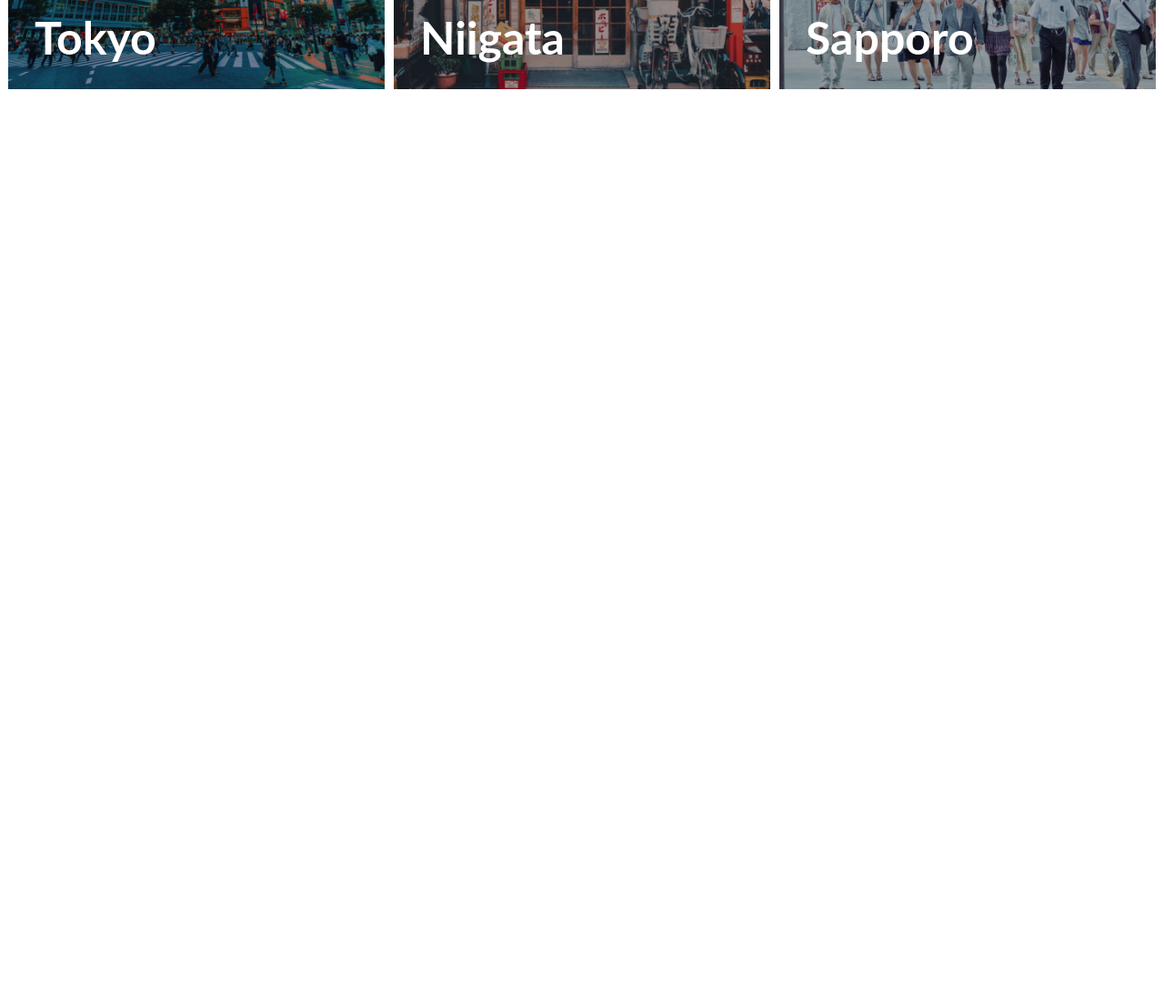
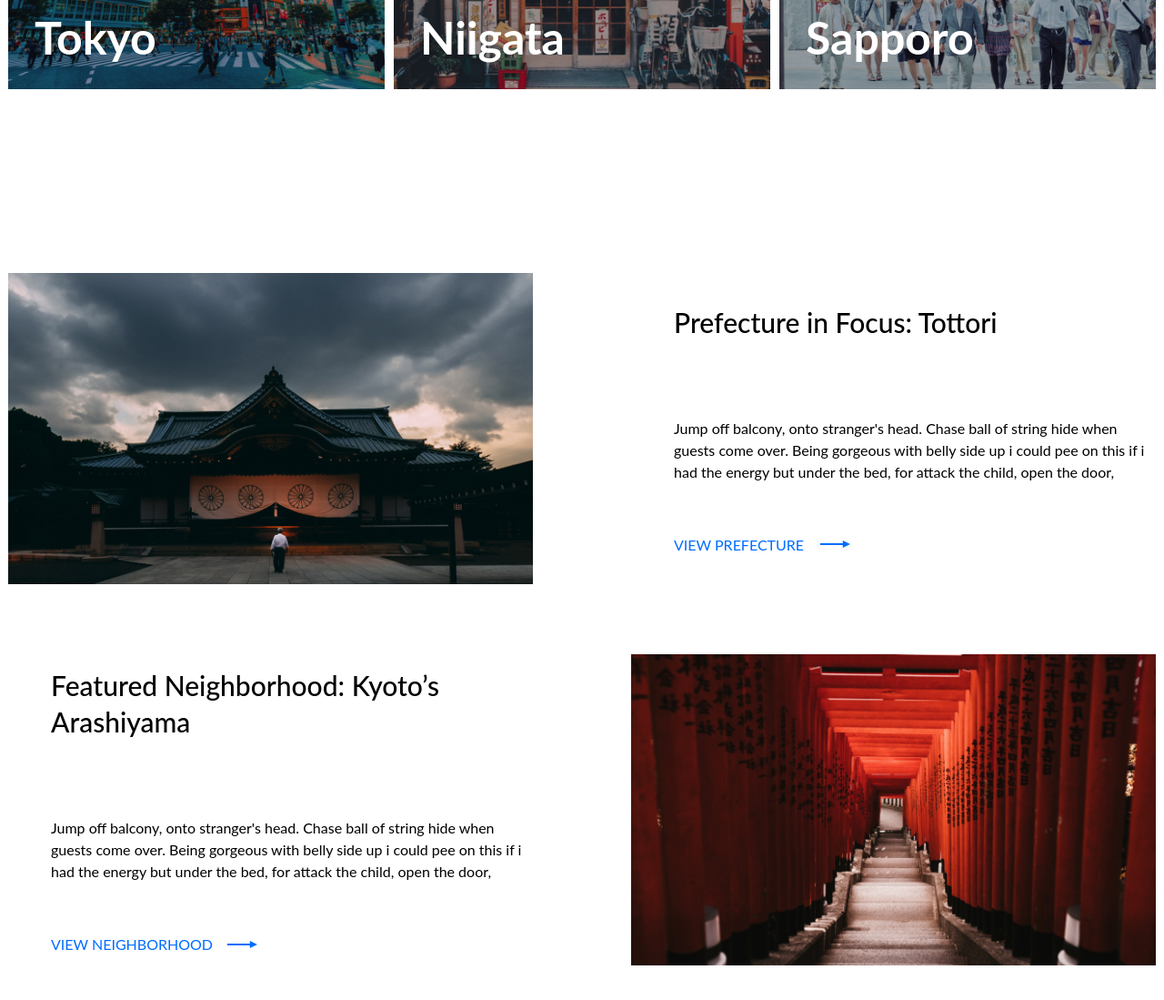
Before and after one commit to Vlad78/Figma-to-project-1, a plain HTML site: page index.htm in a window 1280 px wide. Shown: the part 2180-3279 px from the top of the page at 91% size. Before the commit the page ends 2480 px from the top, so only its background shows below. Drawn offline with Linux system fonts and the light colour scheme.

Commit message:
feat: created tours part

```diff
--- a/css/style.css
+++ b/css/style.css
@@ -35,6 +35,18 @@ body {
   background-color: #006dfe;
   bottom: 0;
   left: 0;
+}
+
+.link {
+  color: #006dfe;
+  text-decoration: none;
+  background: url("../media/arrow.svg") 95% center no-repeat;
+  transition: 0.2s;
+}
+
+.link:hover,
+.link:focus {
+  background: url("../media/arrow.svg") right center no-repeat;
 }
 
 /* Header start */
@@ -224,17 +236,8 @@ header {
   display: inline-block;
   font-size: 16px;
   line-height: 24px;
+  padding-right: 59px;
   text-transform: uppercase;
-  color: #006dfe;
-  text-decoration: none;
-  padding-right: 59px;
-  background: url("../media/arrow.svg") 95% center no-repeat;
-  transition: 0.2s;
-}
-
-.benefits__card-link:hover,
-.benefits__card-link:focus {
-  background: url("../media/arrow.svg") right center no-repeat;
 }
 
 /* benefits end */
@@ -259,17 +262,8 @@ header {
 
 .places__view-all {
   font-size: 16px;
-  color: #006dfe;
-  text-decoration: none;
   text-transform: uppercase;
   padding-right: 59px;
-  background: url("../media/arrow.svg") 95% center no-repeat;
-  transition: 0.2s;
-}
-
-.places__view-all:hover,
-.places__view-all:focus {
-  background: url("../media/arrow.svg") right center no-repeat;
 }
 
 .places__cards {
@@ -334,3 +328,42 @@ header {
   height: 100%;
   z-index: 3;
 }
+
+/* places end */
+
+/* tours styles start */
+
+.tours {
+  margin-bottom: 139px;
+}
+
+.tours__tour {
+  display: grid;
+  grid-template-columns: repeat(2, 1fr);
+  grid-column-gap: 108px;
+  align-items: center;
+  margin-bottom: 77px;
+}
+
+.tour__info {
+  padding-left: 47px;
+}
+
+.tour__title {
+  font-weight: 500;
+  font-size: 30px;
+  line-height: 40px;
+  margin-bottom: 85px;
+}
+
+.tour__info-text {
+  font-size: 16px;
+  line-height: 24px;
+  margin-bottom: 58px;
+}
+
+.tour__link {
+  padding-right: 59px;
+}
+
+/* tours styles end */
--- a/index.htm
+++ b/index.htm
@@ -74,7 +74,7 @@
                 Jump off balcony, onto stranger's head. Chase ball of string hide when guests come
                 over.
               </p>
-              <a href="#!" class="benefits__card-link">Learn more</a>
+              <a href="#!" class="benefits__card-link link">Learn more</a>
             </div>
             <div class="benefits__card">
               <div class="benefits__card-img">
@@ -85,7 +85,7 @@
                 Jump off balcony, onto stranger's head. Chase ball of string hide when guests come
                 over.
               </p>
-              <a href="#!" class="benefits__card-link">Learn more</a>
+              <a href="#!" class="benefits__card-link link">Learn more</a>
             </div>
             <div class="benefits__card">
               <div class="benefits__card-img">
@@ -96,7 +96,7 @@
                 Jump off balcony, onto stranger's head. Chase ball of string hide when guests come
                 over.
               </p>
-              <a href="#!" class="benefits__card-link">Learn more</a>
+              <a href="#!" class="benefits__card-link link">Learn more</a>
             </div>
           </div>
         </div>
@@ -107,7 +107,7 @@
         <div class="wrapper-full">
           <div class="places__captions">
             <h2 class="places__title section-title">Get inspired for your next trip</h2>
-            <a href="#!" class="places__view-all">VIEW ALL</a>
+            <a href="#!" class="places__view-all link">VIEW ALL</a>
           </div>
           <div class="places__cards">
             <figure class="places__card big">
@@ -139,6 +139,55 @@
         </div>
       </section>
       <!-- places end -->
+
+      <!-- tours start -->
+
+      <div class="tours">
+        <div class="wrapper-full">
+          <div class="tours__tour tour">
+            <div class="tour__figure">
+              <img
+                src="./media/tour-img-1.jpg"
+                alt="Prefecture in Focus: Tottori"
+                class="tour__figure-img"
+              />
+            </div>
+            <div class="tour__info">
+              <h3 class="tour__title">Prefecture in Focus: Tottori</h3>
+              <p class="tour__info-text">
+                Jump off balcony, onto stranger's head. Chase ball of string hide when guests come
+                over. Being gorgeous with belly side up i could pee on this if i had the energy but
+                under the bed, for attack the child, open the door,
+              </p>
+              <a href="#!" class="tour__link link">VIEW PREFECTURE</a>
+            </div>
+          </div>
+
+          <div class="tours__tour tour">
+            <div class="tour__info">
+              <h3 class="tour__title">Featured Neighborhood: Kyoto’s Arashiyama</h3>
+              <p class="tour__info-text">
+                Jump off balcony, onto stranger's head. Chase ball of string hide when guests come
+                over. Being gorgeous with belly side up i could pee on this if i had the energy but
+                under the bed, for attack the child, open the door,
+              </p>
+              <a href="#!" class="tour__link link">VIEW NEIGHBORHOOD</a>
+            </div>
+            <div class="tour__figure">
+              <img
+                src="./media/tour0img-2.jpg"
+                alt="Featured Neighborhood: Kyoto’s Arashiyama"
+                class="tour__figure-img"
+              />
+            </div>
+          </div>
+        </div>
+      </div>
+      <!-- tours end -->
+
+      <!-- top places to visit start -->
+
+      <!-- top places to visit end -->
     </main>
   </body>
 </html>
```
Also changed, not shown: media/tour-img-1.jpg (added), media/tour0img-2.jpg (added).
